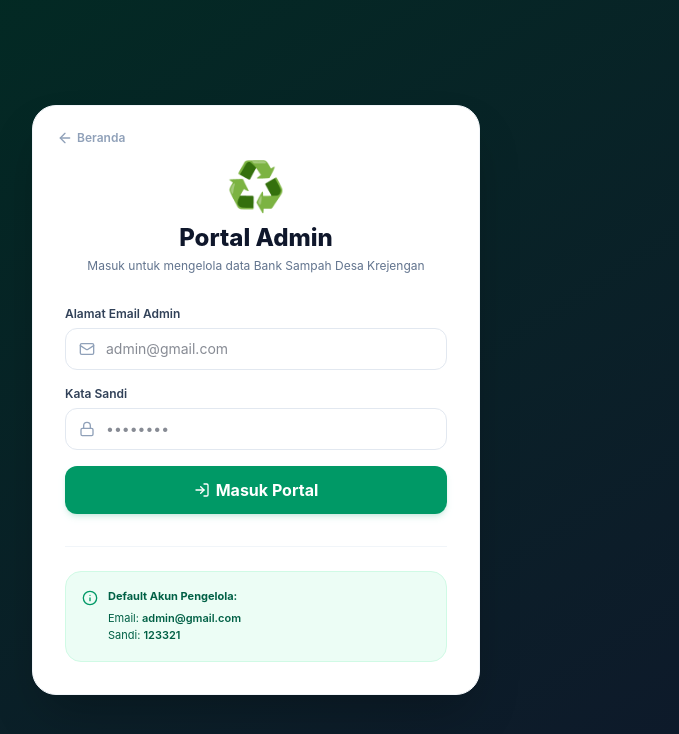
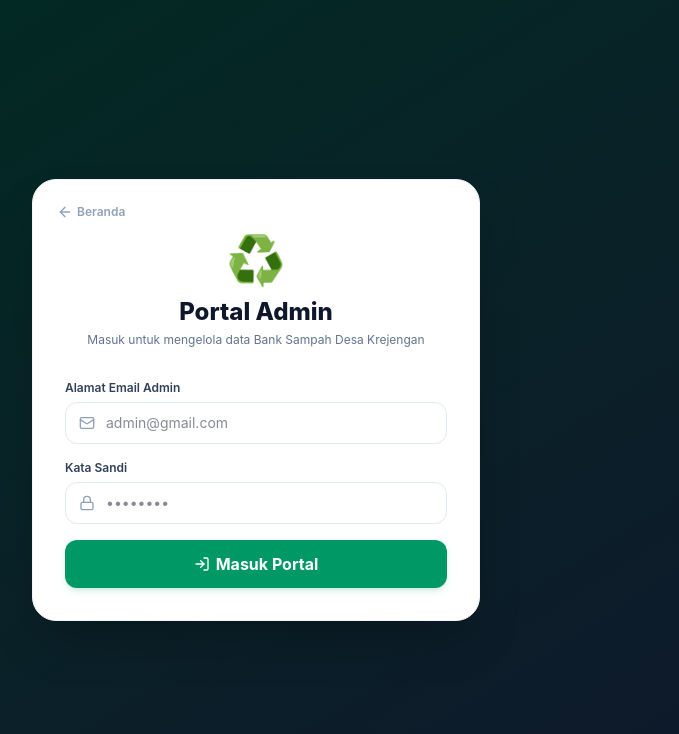
Before and after one commit to marzenda21/bank-sampah, a React (Vite) app: page /login in a window 1280 px wide. Shown: the top 734 px of the page, without its empty margins (384-1063 px from the left). Built offline with nearby package versions, Linux system fonts and the light colour scheme; no server answers.

Commit message:
Kosongkan view akun

```diff
--- a/src/pages/Login.jsx
+++ b/src/pages/Login.jsx
@@ -121,16 +121,6 @@ const Login = () => {
         </form>
 
         {/* Default Account Info Box */}
-        <div className="mt-8 pt-6 border-t border-slate-100">
-          <div className="bg-emerald-50 border border-emerald-100 rounded-2xl p-4 flex gap-2.5 items-start">
-            <Info className="w-4 h-4 text-emerald-600 shrink-0 mt-0.5" />
-            <div className="text-[11px] text-emerald-800 leading-relaxed">
-              <p className="font-bold mb-1">Default Akun Pengelola:</p>
-              <p>Email: <span className="font-semibold select-all">admin@gmail.com</span></p>
-              <p>Sandi: <span className="font-semibold select-all">123321</span></p>
-            </div>
-          </div>
-        </div>
 
       </div>
     </div>
```
